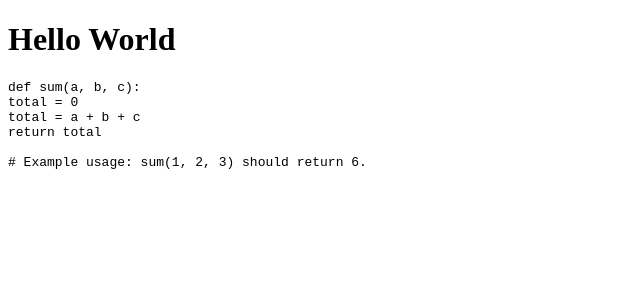
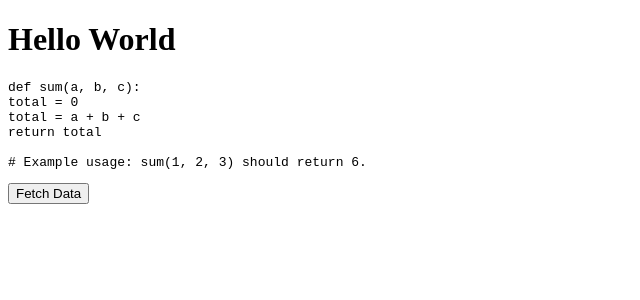
Before and after one commit to sbe06079/HackDuke-FrontEnd, a React app: page / in a window 1280 px wide. Shown: the top 300 px of the page, without its empty margins (0-640 px from the left). Built offline with nearby package versions, Linux system fonts and the light colour scheme.

Commit message:
api call sucessful

```diff
--- a/src/Home/home.tsx
+++ b/src/Home/home.tsx
@@ -1,17 +1,28 @@
-import React from "react";
+import React, { useEffect, useState } from "react";
 import "./home.css";
-
-import pythonAlgosData from './pythonAlgos.json';
-
-
+import pythonAlgosData from '../../public/pythonAlgos.json';
 
 function Home() {
     const codeSnippet = pythonAlgosData.mappings[0]?.codeSnippet;
+    const [apiMessage, setApiMessage] = useState("");
+
+    const test = async () => {
+        try {
+            const user = await fetch("/api/data").then(v => v.json());
+            console.log(user);
+            setApiMessage(user.message);
+        } catch (err) {
+            console.error(err);
+            setApiMessage("Something went wrong");
+        }
+    };
 
     return (
         <>
             <h1>Hello World</h1>
             <pre>{codeSnippet}</pre>
+            <button onClick={test}>Fetch Data</button>
+            <div>{apiMessage}</div>
         </>
     );
 }
```
Also changed, not shown: public/pythonAlgos.json (renamed from src/Home/pythonAlgos.json).
